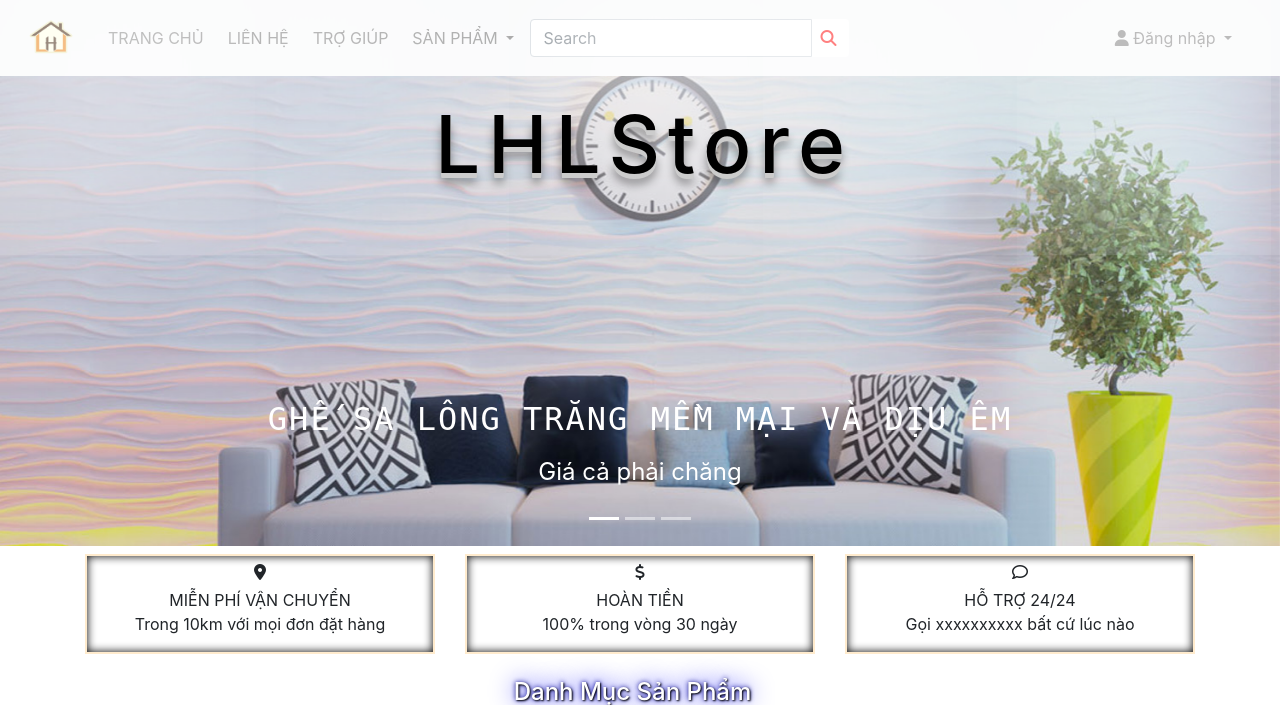
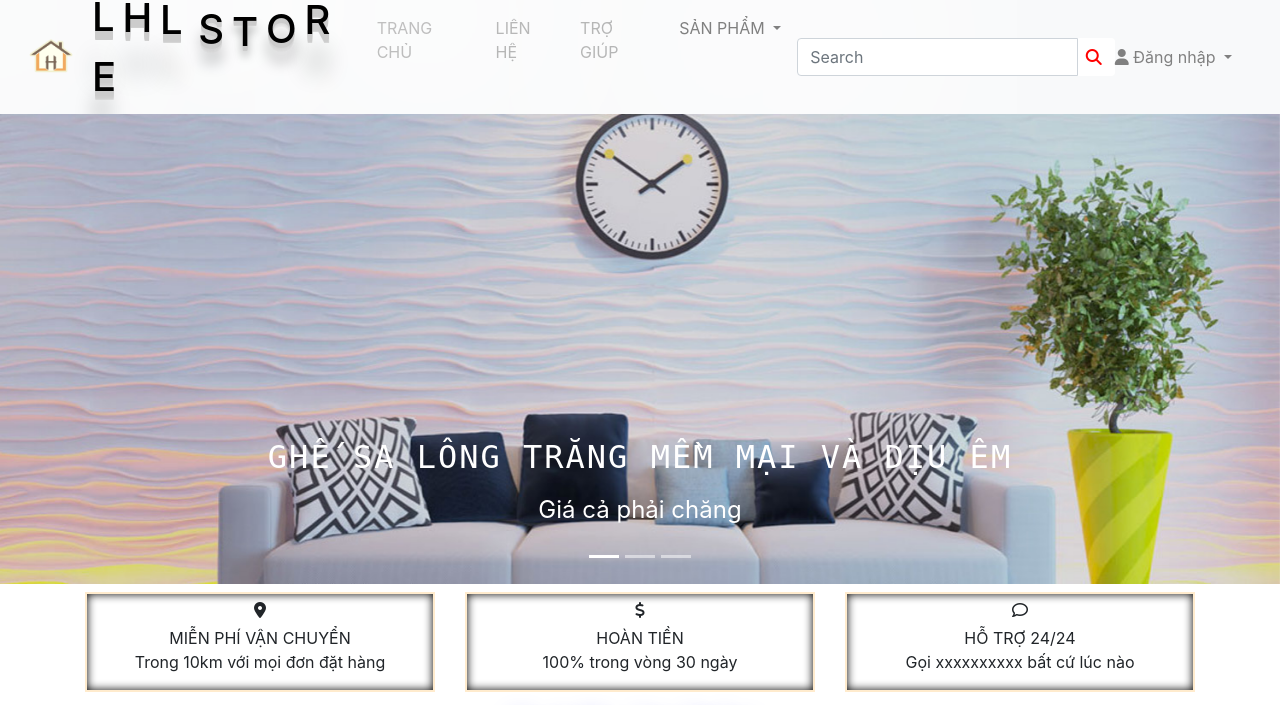
Before and after one commit to danghoanglong719/LHL_Web, a PHP site: page /html/Home.html in a window 1280 px wide. Shown: the top 705 px of the page. Run offline with PHP 8.4, Linux system fonts and the light colour scheme; some libraries are stand-ins or nearby versions.

Commit message:
logo text jump

```diff
--- a/Layout_Web/css/LHL_text.css
+++ b/Layout_Web/css/LHL_text.css
@@ -36,25 +36,25 @@ h1:before {
 /* JUMP */
 h1 {
     cursor: default;
-    position: absolute;
+    position: relative;
     top: 0;
     left: 0;
     right: 0;
     bottom: 0;
-    width: 100%;
-    height: 100px;
+
+    height: 40px;
     margin: auto;
-    display: block;
-    text-align: center;
-  z-index: 999;
+    display: inline-block;
+    text-align: left;
+
 }
 
 h1 span {
   position: relative;
-  top: 20px;
+
   display: inline-block;
-  animation: bounce 3s ease infinite alternate;
-  font-size: 80px;
+  animation: logojump 3s ease infinite alternate;
+
   color: #000000;
   text-shadow: 0 1px 0 #ccc, 0 2px 0 #ccc, 0 3px 0 #ccc, 0 4px 0 #ccc,
     0 5px 0 #ccc, 0 6px 0 transparent, 0 7px 0 transparent, 0 8px 0 transparent,
--- a/Layout_Web/html/Home.html
+++ b/Layout_Web/html/Home.html
@@ -29,6 +29,7 @@
     <!--#region Thanh công cụ-->
     <nav class="navbar navbar-expand-md  navbar-light bg-light">
         <!-- Brand -->
+
         <a class="navbar-brand" href="Home.html"><img src="../img/LogoLHL.png" width="50px"></a>
 
         <!-- Toggler/collapsibe Button -->
@@ -39,6 +40,21 @@
         <!--#region Navbar links -->
         <div class="collapse navbar-collapse" id="collapsibleNavbar">
             <ul class="navbar-nav text-uppercase ">
+                <li class="nav-item">
+                    <h1 >
+
+                        <span>L</span>
+                        <span>H</span>
+                        <span>L </span>
+                        <span> </span>
+                        <span>S</span>
+                        <span>t</span>
+                        <span>o</span>
+                        <span>r</span>
+                        <span>e</span>
+
+                      </h1>
+                </li>
                 <li class="nav-item">
                     <a class="nav-link ml-2" href="Home.html">Trang chủ</a>
                 </li>
@@ -137,16 +153,7 @@
             <li data-target="#demo" data-slide-to="2"></li>
         </ul>
 
-        <h1>
-            <span>L</span>
-            <span>H</span>
-            <span>L </span>
-            <span>S</span>
-            <span>t</span>
-            <span>o</span>
-            <span>r</span>
-            <span>e</span>
-          </h1>
+
 
 
         <div class="carousel-inner">
--- a/Layout_Web/html/SignUp.html
+++ b/Layout_Web/html/SignUp.html
@@ -20,7 +20,7 @@
     <script src="https://ajax.googleapis.com/ajax/libs/jquery/3.4.1/jquery.min.js"></script>
     <script src="https://cdnjs.cloudflare.com/ajax/libs/popper.js/1.16.0/umd/popper.min.js"></script>
     <script src="https://maxcdn.bootstrapcdn.com/bootstrap/4.4.1/js/bootstrap.min.js"></script>
-    <script type="text/javascript" src="../js/jquery-3.5.0.min.js"></script>
+    <script type="text/javascript" src="../js/jquery/jquery-3.5.0.min.js"></script>
     <script src="../OwlCarousel2-2.3.4/dist/owl.carousel.min.js"></script>
     <script src="../js/jQueryValidation1.19.1/jquery.validate.js"></script>
 
@@ -120,9 +120,12 @@
                         </div>
                     </div>
                 </form>
+
                 <!--#region Dropdown-menu-->
                 <ul class="nav navbar-nav ml-auto ">
+
                     <li class="nav-item dropdown ">
+
                         <a class="nav-link dropdown-toggle  text-decoration-none mr-4" href="#" id="navbardrop" data-toggle="dropdown">
                             <i class="fas fa-user"></i> Đăng nhập
                         </a>
```
Also changed, not shown: other parts of Layout_Web/css/LHL_text.css (+30 -3 lines).
